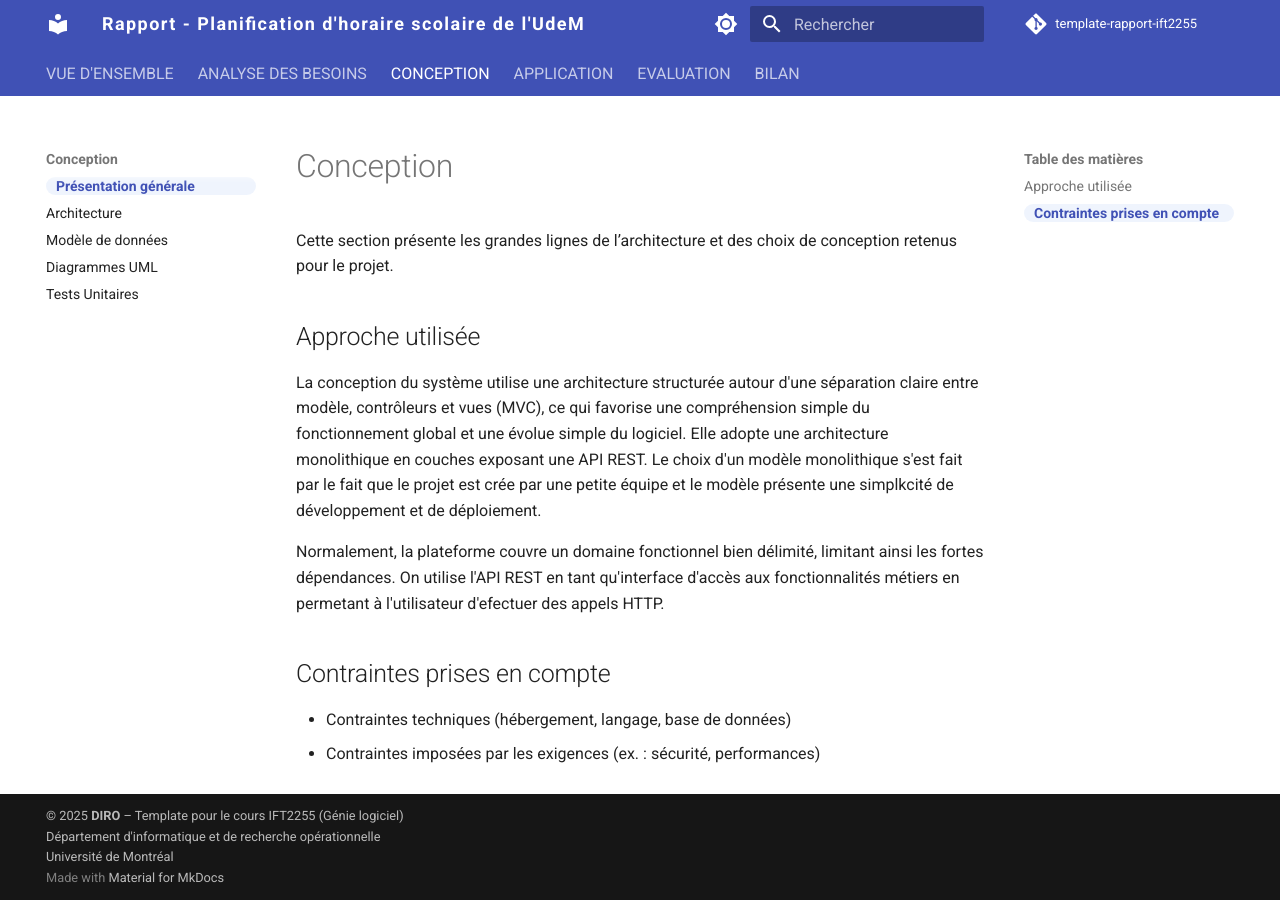
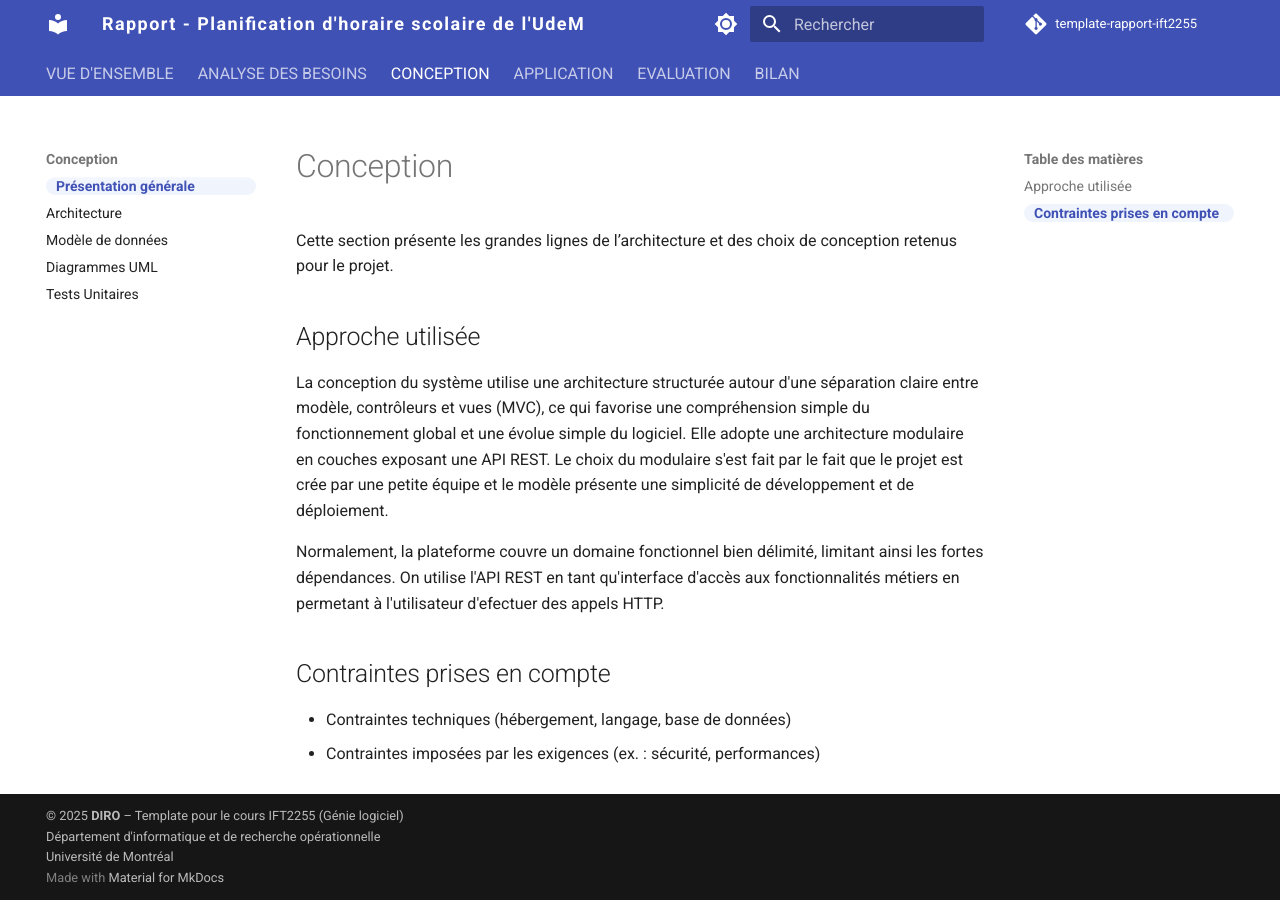
Before and after one commit to jujutheriault/IFT2255_Devoir1, an MkDocs documentation site: the page built from docs/conception/index.md, in a window 1280 px wide. Built offline with MkDocs 1.6.1 and Material for MkDocs 9.7.7, drawn with Linux system fonts in a browser that asks for light colours; comment, search, counter and statistics services are not loaded.

Commit message:
Update index.md

```diff
--- a/docs/conception/index.md
+++ b/docs/conception/index.md
@@ -8,7 +8,7 @@ Cette section présente les grandes lignes de l’architecture et des choix de c
 
 ## Approche utilisée
 
-La conception du système utilise une architecture structurée autour d'une séparation claire entre modèle, contrôleurs et vues (MVC), ce qui favorise une compréhension simple du fonctionnement global et une évolue simple du logiciel. Elle adopte une architecture monolithique en couches exposant une API REST. Le choix d'un modèle monolithique s'est fait par le fait que le projet est crée par une petite équipe et le modèle présente une simplkcité de développement et de déploiement.
+La conception du système utilise une architecture structurée autour d'une séparation claire entre modèle, contrôleurs et vues (MVC), ce qui favorise une compréhension simple du fonctionnement global et une évolue simple du logiciel. Elle adopte une architecture modulaire en couches exposant une API REST. Le choix du modulaire s'est fait par le fait que le projet est crée par une petite équipe et le modèle présente une simplicité de développement et de déploiement.
 
 Normalement, la plateforme couvre un domaine fonctionnel bien délimité, limitant ainsi les fortes dépendances. On utilise l'API REST en tant qu'interface d'accès aux fonctionnalités métiers en permetant à l'utilisateur d'efectuer des appels HTTP.
 
```
